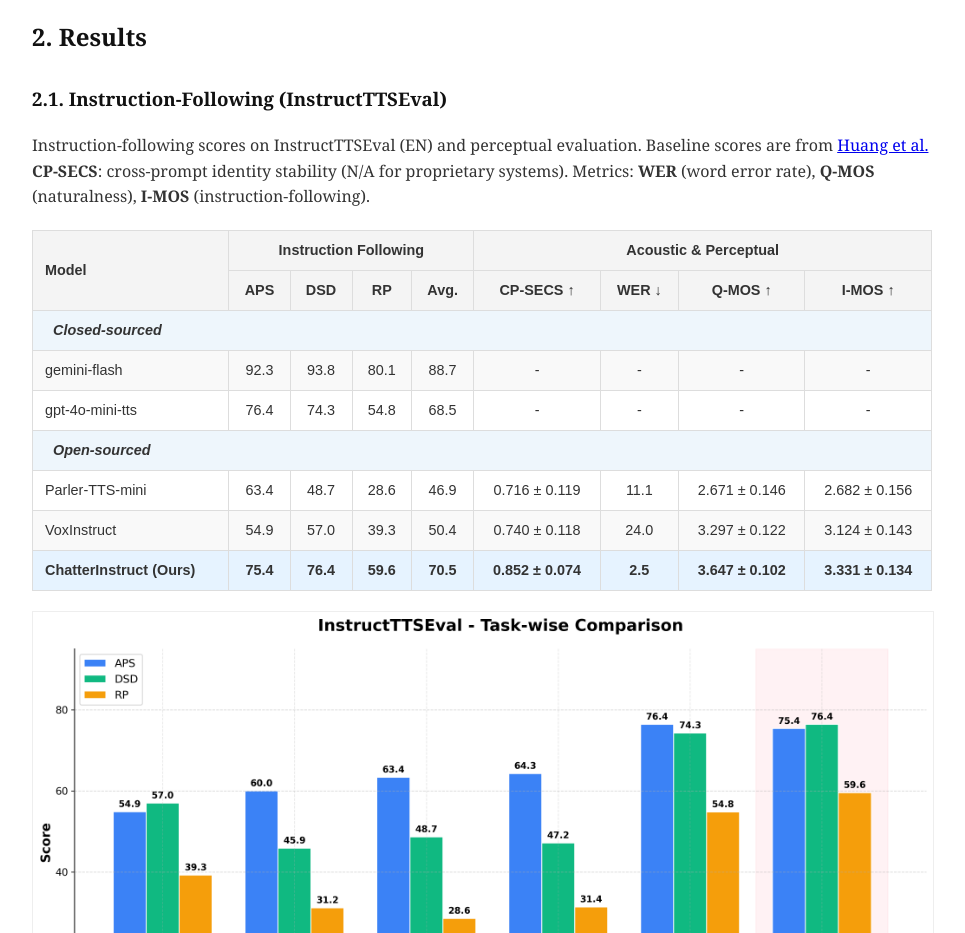
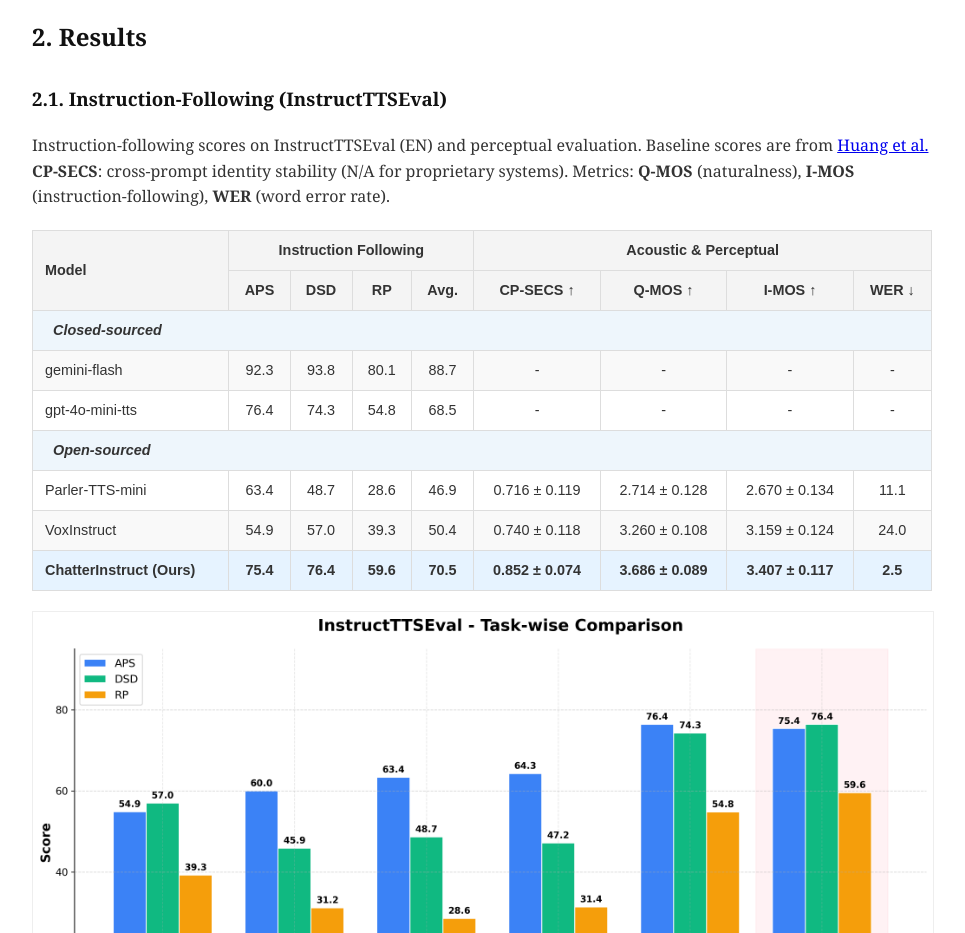
Before and after one commit to anonymous-research-oss/chatterinstruct-demo, a plain HTML site: page index.html in a window 1280 px wide. Shown: the part 980-1913 px from the top of the page, without its empty margins (158-1123 px from the left). Drawn offline with Linux system fonts and the light colour scheme.

Commit message:
modify score

```diff
--- a/index.html
+++ b/index.html
@@ -168,8 +168,8 @@
         <h3>2.1. Instruction-Following (InstructTTSEval)</h3>
         <p>Instruction-following scores on InstructTTSEval (EN) and perceptual evaluation. Baseline scores are from <a
                 href="https://arxiv.org/abs/2501.12352">Huang et al.</a> <strong>CP-SECS</strong>: cross-prompt identity
-            stability (N/A for proprietary systems). Metrics: <strong>WER</strong> (word error rate),
-            <strong>Q-MOS</strong> (naturalness), <strong>I-MOS</strong> (instruction-following).
+            stability (N/A for proprietary systems). Metrics: <strong>Q-MOS</strong> (naturalness),
+            <strong>I-MOS</strong> (instruction-following), <strong>WER</strong> (word error rate).
         </p>
         <table>
             <thead>
@@ -184,9 +184,9 @@
                     <th>RP</th>
                     <th>Avg.</th>
                     <th>CP-SECS &uarr;</th>
-                    <th>WER &darr;</th>
                     <th>Q-MOS &uarr;</th>
                     <th>I-MOS &uarr;</th>
+                    <th>WER &darr;</th>
                 </tr>
             </thead>
             <tbody>
@@ -232,9 +232,9 @@
                     <td>28.6</td>
                     <td>46.9</td>
                     <td>0.716 &pm; 0.119</td>
+                    <td>2.714 &pm; 0.128</td>
+                    <td>2.670 &pm; 0.134</td>
                     <td>11.1</td>
-                    <td>2.671 &pm; 0.146</td>
-                    <td>2.682 &pm; 0.156</td>
                 </tr>
                 <tr>
                     <td style="text-align: left;">VoxInstruct</td>
@@ -243,9 +243,9 @@
                     <td>39.3</td>
                     <td>50.4</td>
                     <td>0.740 &pm; 0.118</td>
+                    <td>3.260 &pm; 0.108</td>
+                    <td>3.159 &pm; 0.124</td>
                     <td>24.0</td>
-                    <td>3.297 &pm; 0.122</td>
-                    <td>3.124 &pm; 0.143</td>
                 </tr>
                 <tr class="ours">
                     <td style="text-align: left;">ChatterInstruct (Ours)</td>
@@ -254,9 +254,9 @@
                     <td><strong>59.6</strong></td>
                     <td><strong>70.5</strong></td>
                     <td><strong>0.852 &pm; 0.074</strong></td>
+                    <td><strong>3.686 &pm; 0.089</strong></td>
+                    <td><strong>3.407 &pm; 0.117</strong></td>
                     <td><strong>2.5</strong></td>
-                    <td><strong>3.647 &pm; 0.102</strong></td>
-                    <td><strong>3.331 &pm; 0.134</strong></td>
                 </tr>
             </tbody>
         </table>
```
Also changed, not shown: images/i_mos_violin.png, images/mos_combined_violin.png, images/q_mos_violin.png.
